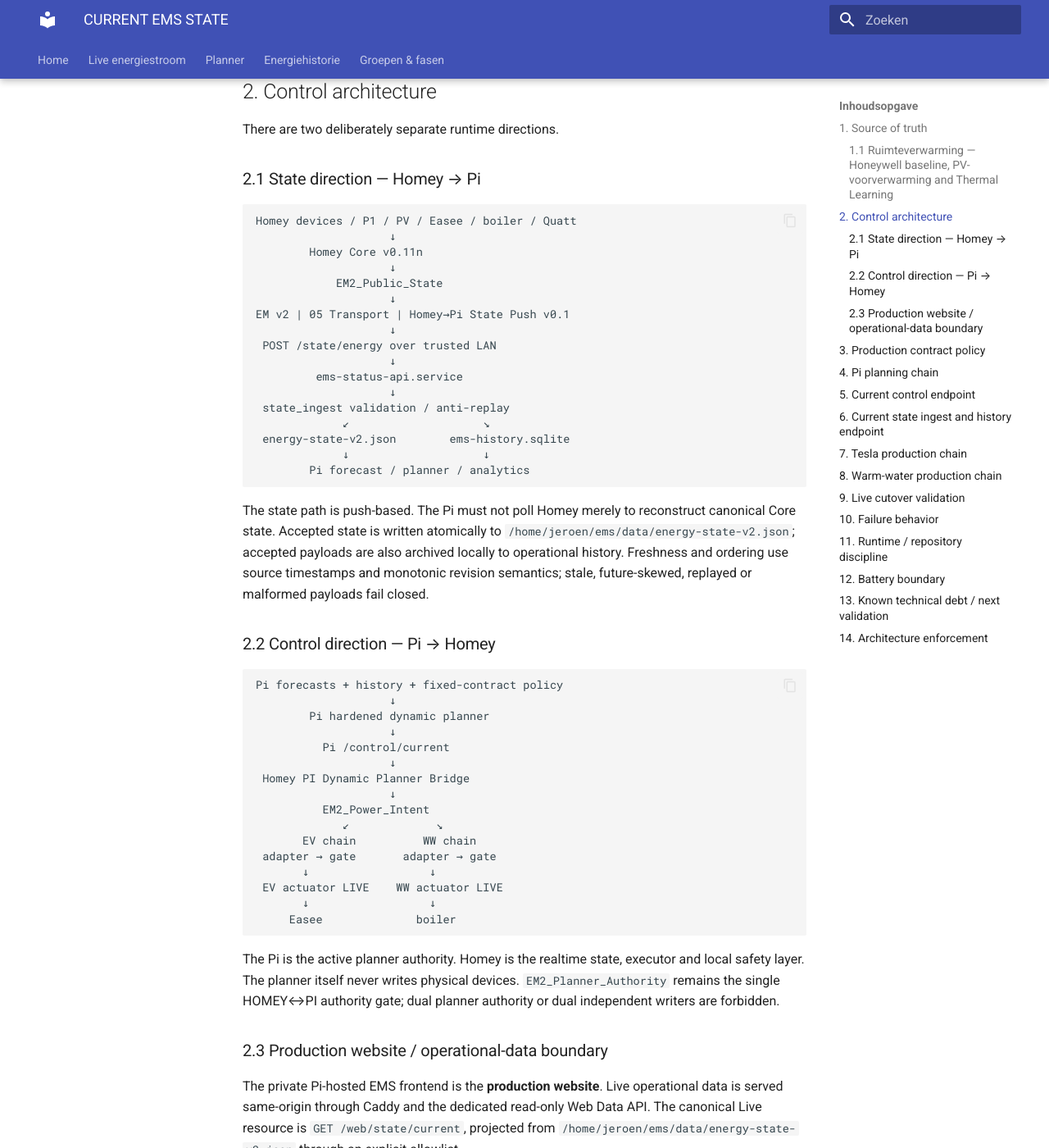
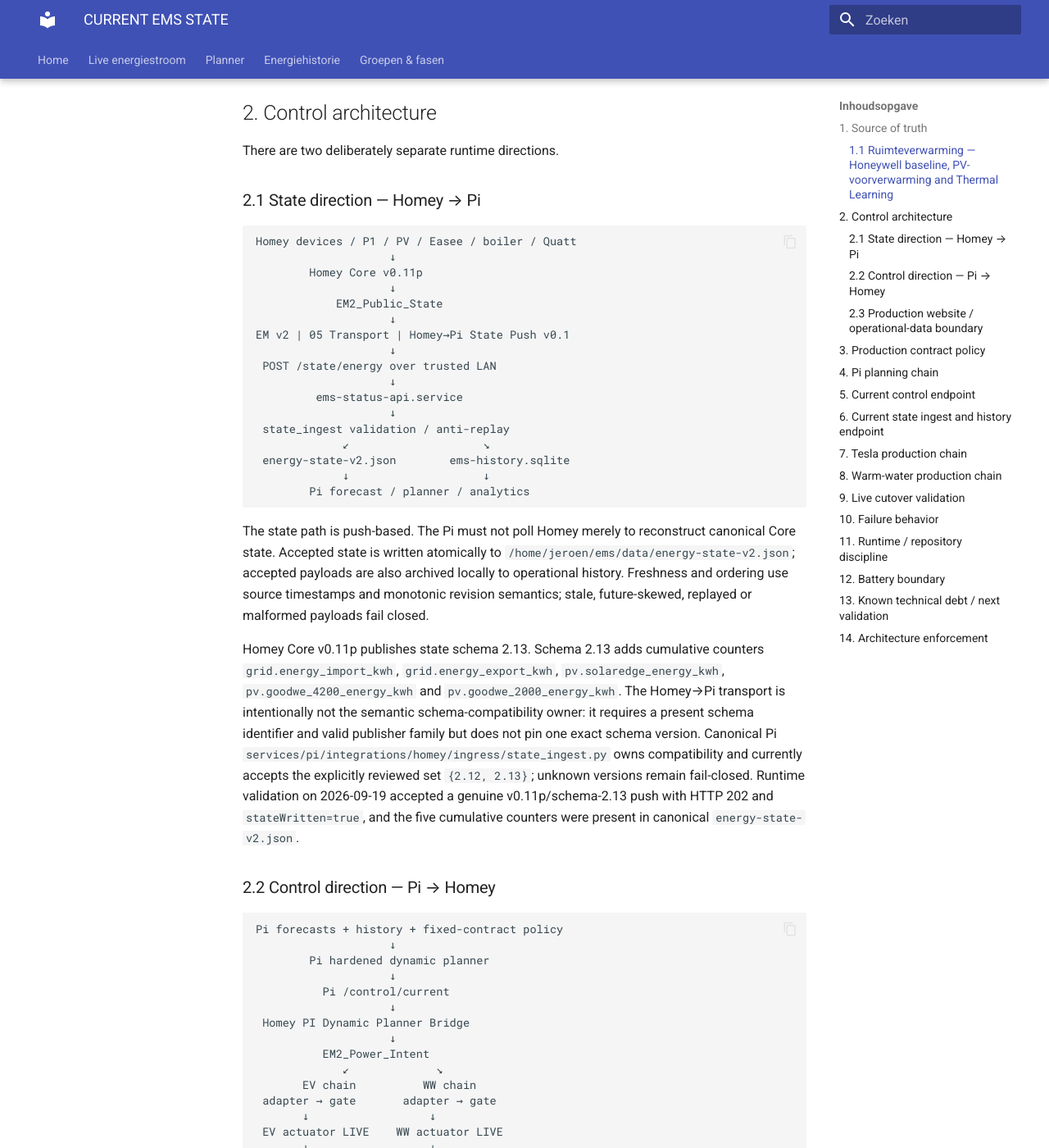
Before and after one commit to OnsKasteeltje/homey-energy-manual, an MkDocs documentation site: the page built from docs/architecture/CURRENT-EMS-STATE.md, in a window 1280 px wide and 1400 px high, scrolled down 2946 px. Shown: the whole window at 82% size. Built offline with MkDocs 1.6.1 and Material for MkDocs 9.7.7, drawn with Linux system fonts in a browser that asks for light colours; some of the changed text lies outside the part shown.

Commit message:
docs: synchronize v0.11p state ingest architecture

````diff
--- a/docs/architecture/CURRENT-EMS-STATE.md
+++ b/docs/architecture/CURRENT-EMS-STATE.md
@@ -4,8 +4,8 @@
 >
 > This file describes the intended current operational architecture and logic. Architecture-sensitive runtime, planner, systemd, contract-policy and Homey/Pi responsibility changes must update this document in the same release range.
 
-**Status date:** 2026-09-18
-**Verified against:** GitHub `main`, current Pi control architecture, 2026-09-13 Homey/Pi production validation, 2026-09-14 history-chain incident analysis, 2026-09-15 Honeywell read-only recovery/validation and Heating Preheat V0.2 shadow consolidation, 2026-09-17 energy-state website publication recovery, and 2026-09-18 WW BOILER→CV manual-source validation / seasonal-advisor cadence alignment
+**Status date:** 2026-09-19
+**Verified against:** GitHub `main`, current Pi control architecture, 2026-09-13 Homey/Pi production validation, 2026-09-14 history-chain incident analysis, 2026-09-15 Honeywell read-only recovery/validation and Heating Preheat V0.2 shadow consolidation, 2026-09-17 energy-state website publication recovery, and 2026-09-18 WW BOILER→CV manual-source validation / seasonal-advisor cadence alignment, and 2026-09-19 Homey Core v0.11p schema 2.13 state-contract cutover
 **Repository:** `OnsKasteeltje/homey-energy-manual`
 **Primary runtime host:** Raspberry Pi `ems-pi`
 
@@ -59,7 +59,7 @@
 ```text
 Homey devices / P1 / PV / Easee / boiler / Quatt
                     ↓
-        Homey Core v0.11n
+        Homey Core v0.11p
                     ↓
             EM2_Public_State
                     ↓
@@ -77,6 +77,8 @@
 ```
 
 The state path is push-based. The Pi must not poll Homey merely to reconstruct canonical Core state. Accepted state is written atomically to `/home/jeroen/ems/data/energy-state-v2.json`; accepted payloads are also archived locally to operational history. Freshness and ordering use source timestamps and monotonic revision semantics; stale, future-skewed, replayed or malformed payloads fail closed.
+
+Homey Core v0.11p publishes state schema 2.13. Schema 2.13 adds cumulative counters `grid.energy_import_kwh`, `grid.energy_export_kwh`, `pv.solaredge_energy_kwh`, `pv.goodwe_4200_energy_kwh` and `pv.goodwe_2000_energy_kwh`. The Homey→Pi transport is intentionally not the semantic schema-compatibility owner: it requires a present schema identifier and valid publisher family but does not pin one exact schema version. Canonical Pi `services/pi/integrations/homey/ingress/state_ingest.py` owns compatibility and currently accepts the explicitly reviewed set `{2.12, 2.13}`; unknown versions remain fail-closed. Runtime validation on 2026-09-19 accepted a genuine v0.11p/schema-2.13 push with HTTP 202 and `stateWritten=true`, and the five cumulative counters were present in canonical `energy-state-v2.json`.
 
 ### 2.2 Control direction — Pi → Homey
 
@@ -142,7 +144,7 @@
 
 ## 6. Current state ingest and history endpoint
 
-The Pi exposes `POST /state/energy` for authenticated Homey→Pi state ingestion. Missing/incorrect authentication, malformed state, stale state and replayed state fail closed for current-state acceptance. Operational history insertion is idempotent; a local history-archive failure must not invalidate otherwise fresh accepted live state.
+The Pi exposes `POST /state/energy` for authenticated Homey→Pi state ingestion. Missing/incorrect authentication, malformed state, stale state, replayed state and non-approved schema versions fail closed for current-state acceptance. Exact schema-version compatibility is owned here rather than in the transport layer; the current approved set is `{2.12, 2.13}`. Operational history insertion is idempotent; a local history-archive failure must not invalidate otherwise fresh accepted live state.
 
 Legacy Homey Insights/day-history polling may remain only as explicit backfill/diagnostic tooling and must not run as an automatic production history transport.
 
````
